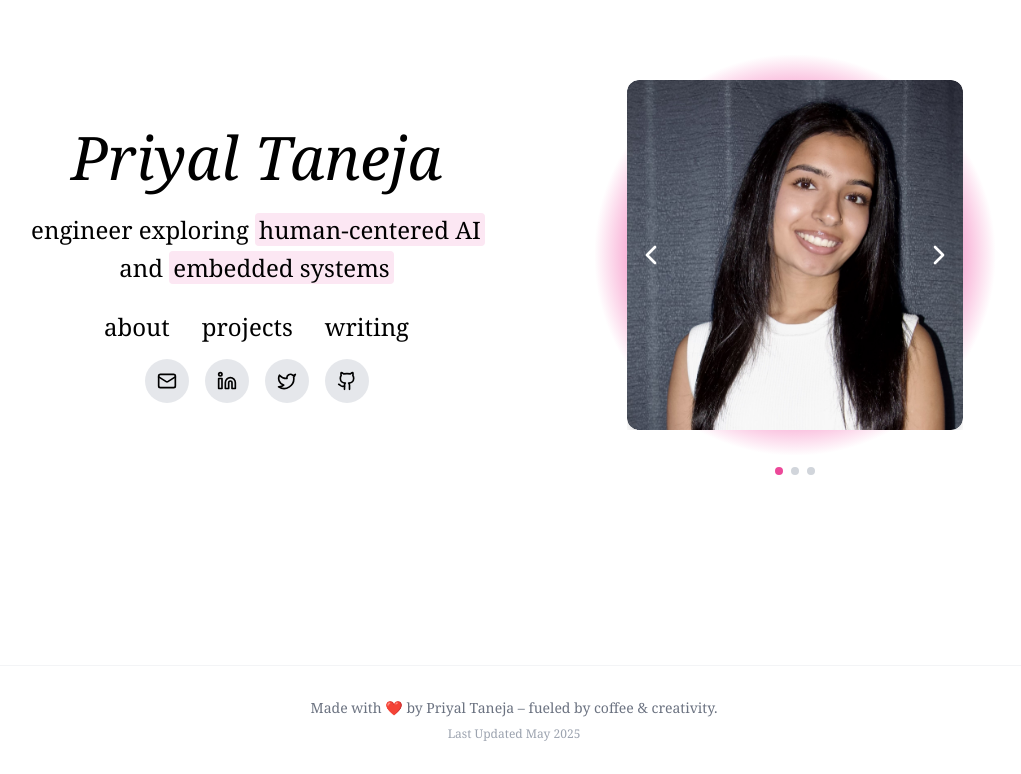
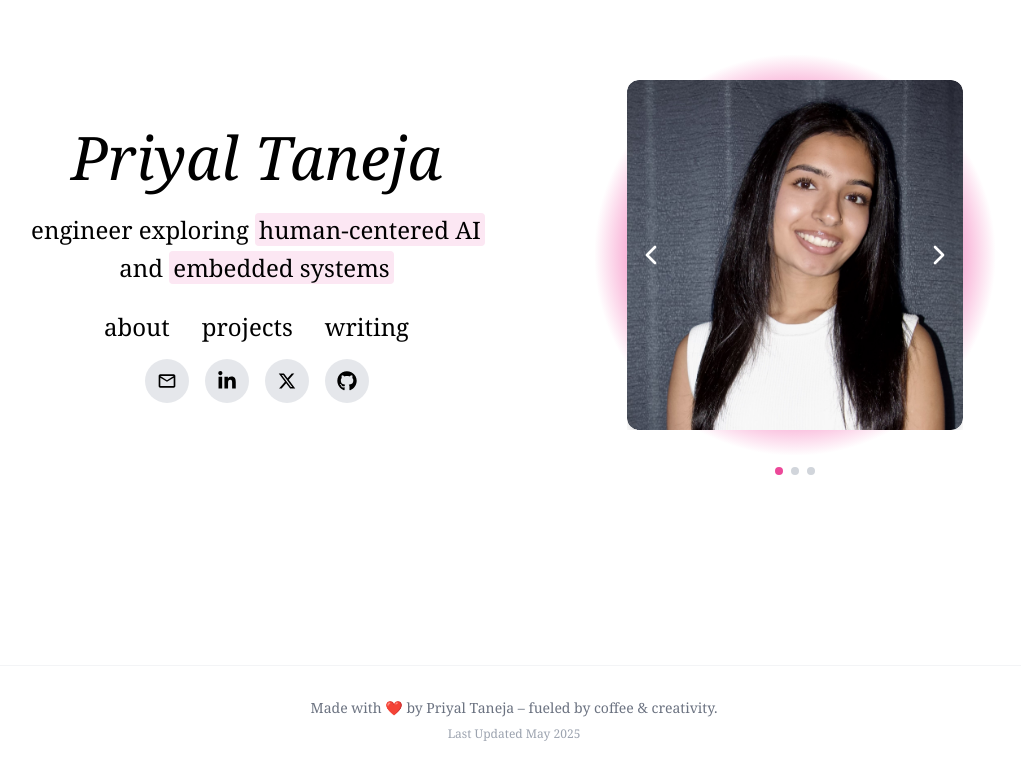
Before and after one commit to priyaltaneja/priyaltaneja, a React (Create React App) app: page / in a window 1280 px wide. Shown: the part 135-909 px from the top of the page, without its empty margins (126-1147 px from the left). Built offline with nearby package versions, Linux system fonts and the light colour scheme; grey boxes are pictures that could not be loaded.

Commit message:
Update icons

```diff
--- a/package.json
+++ b/package.json
@@ -10,6 +10,7 @@
     "lucide-react": "^0.511.0",
     "react": "^19.1.0",
     "react-dom": "^19.1.0",
+    "react-icons": "^5.5.0",
     "react-scripts": "^5.0.1",
     "web-vitals": "^2.1.4"
   },
--- a/src/Portfolio.js
+++ b/src/Portfolio.js
@@ -1,5 +1,9 @@
 import { useState, useRef, useEffect } from 'react';
-import { Mail, Linkedin, Twitter, Github, ChevronLeft, ChevronRight } from 'lucide-react';
+import { ChevronLeft, ChevronRight } from 'lucide-react';
+import {FaLinkedinIn,FaGithub} from 'react-icons/fa';
+import {MdOutlineEmail} from 'react-icons/md';
+import {BsTwitterX} from 'react-icons/bs';
+import { RiTwitterXFill } from "react-icons/ri";
 
 // Add custom styles for Georgia font
 const georgiaStyle = {
@@ -248,16 +252,16 @@ const Portfolio = ({ onNavigate, currentPage }) => {
           {/* Social Icons */}
           <div className="flex space-x-4 mt-2 justify-center">
             <a href="mailto:priyaltaneja15@gmail.com" className="bg-gray-200 p-3 rounded-full hover:bg-pink-100 transition-colors" aria-label="Email">
-              <Mail size={20} />
+              <MdOutlineEmail size={20} />
             </a>
             <a href="https://www.linkedin.com/in/priyaltaneja/" target="_blank" rel="noopener noreferrer" className="bg-gray-200 p-3 rounded-full hover:bg-pink-100 transition-colors" aria-label="LinkedIn">
-              <Linkedin size={20} />
+              <FaLinkedinIn size={20} />
             </a>
             <a href="https://x.com/TanejaPriyal" target="_blank" rel="noopener noreferrer" className="bg-gray-200 p-3 rounded-full hover:bg-pink-100 transition-colors" aria-label="Twitter">
-              <Twitter size={20} />
+              <RiTwitterXFill size={20} />
             </a>
             <a href="https://github.com/priyaltaneja" target="_blank" rel="noopener noreferrer" className="bg-gray-200 p-3 rounded-full hover:bg-pink-100 transition-colors" aria-label="GitHub">
-              <Github size={20} />
+              <FaGithub size={20} />
             </a>
           </div>
         </div>
--- a/src/pages/Projects.js
+++ b/src/pages/Projects.js
@@ -1,5 +1,7 @@
 import React, { useState, useEffect, useRef } from 'react';
-import { ArrowLeft, Chrome, Youtube, Presentation, NotebookPen, Link as LinkIcon, X, Info } from 'lucide-react';
+import { ArrowLeft, Youtube, Presentation, NotebookPen, Link as LinkIcon, X, Info } from 'lucide-react';
+import { FaMediumM, FaGithub, FaYoutube, FaChrome } from 'react-icons/fa';
+import { LuPresentation } from 'react-icons/lu';
 
 const Projects = ({ onNavigate }) => {
   const [isLoaded, setIsLoaded] = useState(false);
@@ -37,7 +39,7 @@ const Projects = ({ onNavigate }) => {
       links: [
         {
           url: "https://chromewebstore.google.com/detail/nextscholar/ndohegljfodihdiaopgalhlinaamcfbj",
-          icon: Chrome,
+          icon: FaChrome,
           label: "Chrome Store"
         }
       ]
@@ -50,7 +52,7 @@ const Projects = ({ onNavigate }) => {
       links: [
         {
           url: "https://priyaltaneja.medium.com/predicting-early-heart-diseases-with-quantum-support-vector-machines-2f2c678e80b7",
-          icon: NotebookPen,
+          icon: FaMediumM,
           label: "Read on Medium"
         }
       ]
@@ -63,7 +65,7 @@ const Projects = ({ onNavigate }) => {
       links: [
         {
           url: "https://priyaltaneja.medium.com/from-query-to-meaning-reshaping-the-landscape-of-google-search-results-through-semantic-search-7f5aa02ebc65",
-          icon: NotebookPen,
+          icon: FaMediumM,
           label: "Read on Medium"
         }
       ]
@@ -76,12 +78,12 @@ const Projects = ({ onNavigate }) => {
       links: [
         {
           url: "https://priyaltaneja.medium.com/optimizing-database-searching-with-grovers-algorithm-cad50a603494",
-          icon: NotebookPen,
+          icon: FaMediumM,
           label: "Read on Medium"
         },
         {
           url: "https://youtu.be/HeYGWe20yqc?si=Eng6hl0LRjsoO7jv",
-          icon: Youtube,
+          icon: FaYoutube,
           label: "Watch Video"
         }
       ]
@@ -94,7 +96,7 @@ const Projects = ({ onNavigate }) => {
       links: [
         {
           url: "https://firebasestorage.googleapis.com/v0/b/tks-life-prod.appspot.com/o/items%2Fpriyal.taneja%2FTanvi%2C%20Priyal%2C%20Krish%2C%20Zara%2C%20Vinaya.pptx%20(1).pdf?alt=media&token=536326ab-a32b-4995-b684-72cf188822ce",
-          icon: Presentation,
+          icon: LuPresentation,
           label: "View Presentation"
         }
       ]
@@ -304,7 +306,7 @@ const Projects = ({ onNavigate }) => {
                         className="flex items-center justify-center bg-pink-100 p-2 rounded-full hover:bg-pink-200 transition-colors group cursor-pointer"
                         aria-label={link.label}
                       >
-                        {React.createElement(link.icon, { size: 18, className: "text-black group-hover:text-pink-600 transition-colors" })}
+                        {React.createElement(link.icon, { size: 18, className: "text-black group-hover:text-black transition-colors" })}
                       </a>
                     ))}
                   </div>
```
Also changed, not shown: 1 other file (tests, documents, lock files or other folders).
